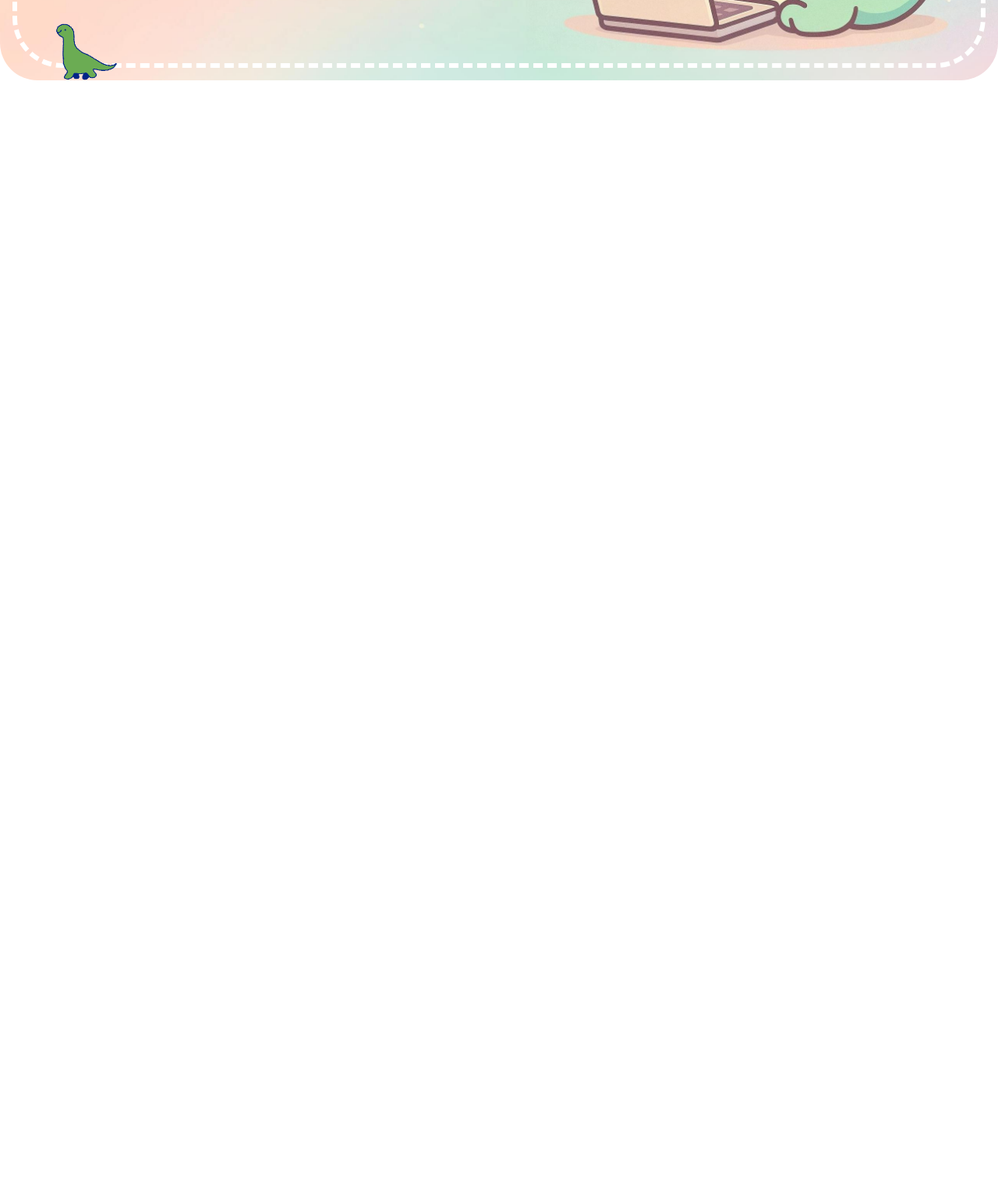
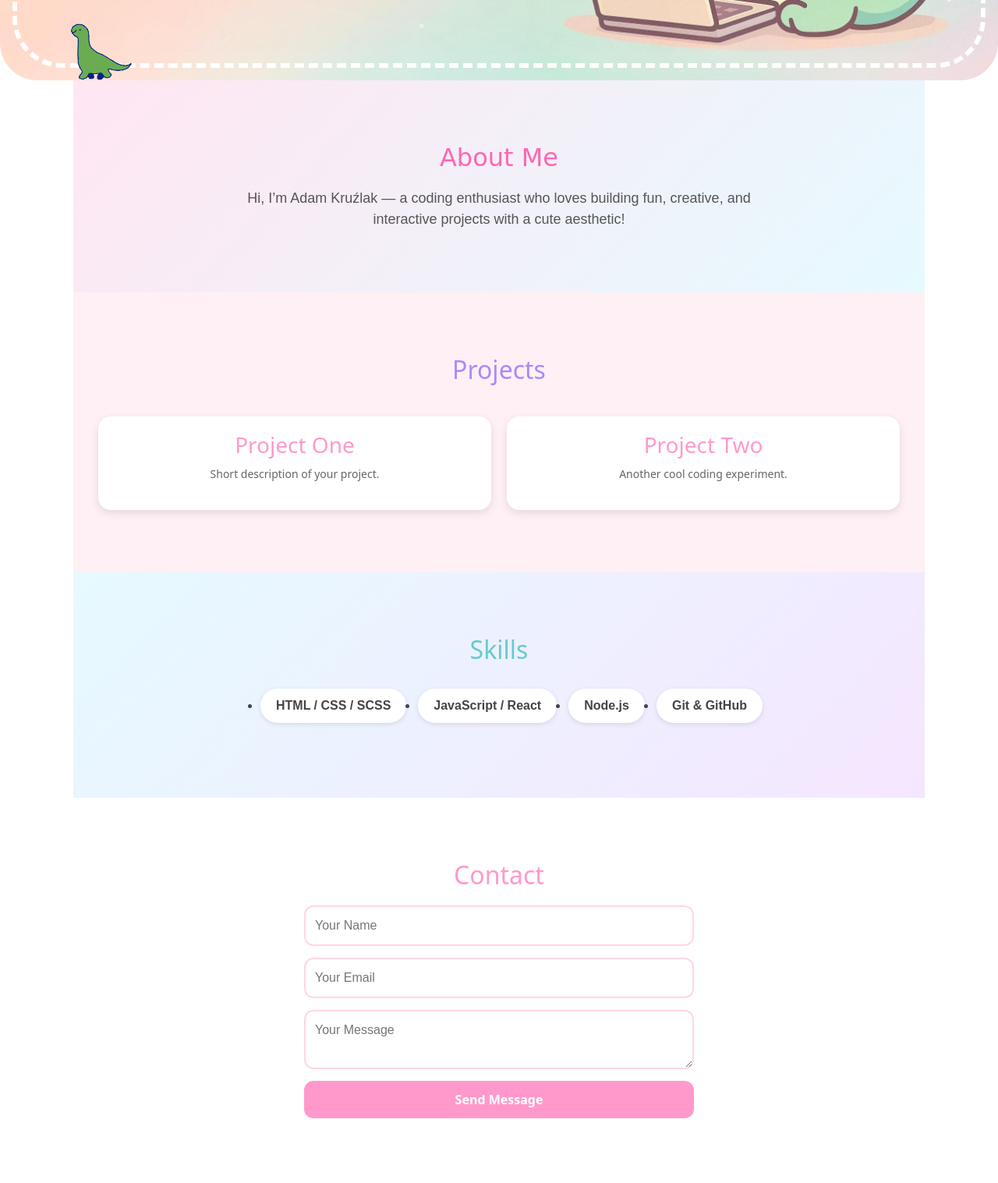
Before and after one commit to fgdfg6778/portfolio, a plain HTML site: page index.html in a window 1280 px wide. Shown: the part 697-2214 px from the top of the page at 78% size. Drawn offline with nearby package versions, Linux system fonts and the light colour scheme; a web font is replaced by a local one.

Commit message:
Update nav styles and home section
Added a bottom border and shadow to the
navigation bar for better visual separation.

```diff
--- a/index.html
+++ b/index.html
@@ -7,7 +7,8 @@
     <link href="https://cdn.jsdelivr.net/npm/bootstrap@5.3.2/dist/css/bootstrap.min.css" rel="stylesheet">
     <link rel="stylesheet" href="styles/main.css">
 </head>
-<body style="height: 5000px;">
+<body>
+    <div class="container-xl px-4">
         <nav class="nav-bar fixed-top">
             <div id="dino-walker">
                 <img id="dino-img" src="imgs/dino/Dino.gif" alt="Walking Dino" style="width:100px;height:auto;">
@@ -15,11 +16,11 @@
             <div class="container d-flex flex-column">
                 <div class="d-flex w-100 justify-content-center align-items-center">
                     <div class="nav-bar__buttons">
-                    <button class="btn btn-outline-primary nav-bar__button">Home</button>
-                    <button class="btn btn-outline-primary nav-bar__button">About</button>
-                    <button class="btn btn-outline-primary nav-bar__button">Projects</button>
-                    <button class="btn btn-outline-primary nav-bar__button">Skills</button>
-                    <button class="btn btn-outline-primary nav-bar__button">Contact</button>
+                        <a href="#home" class="btn btn-outline-primary nav-bar__button">Home</a>
+                        <a href="#about" class="btn btn-outline-primary nav-bar__button">About</a>
+                        <a href="#projects" class="btn btn-outline-primary nav-bar__button">Projects</a>
+                        <a href="#skills" class="btn btn-outline-primary nav-bar__button">Skills</a>
+                        <a href="#contact" class="btn btn-outline-primary nav-bar__button">Contact</a>
                     </div>
                 </div>
                 <div class="progress-bar-block w-100 mt-2">
@@ -30,18 +31,87 @@
             </div>
         </nav>
         </div>
-        <!-- Home Section -->
-        <section class="home">
+    <section id="home" class="home">
             <div class="home__overlay">
                 <h1 class="home__title">PORTFOLIO</h1>
                 <h2 class="home__name">Adam Kruźlak</h2>
             </div>
         </section>
 
+    <div class="container-xl px-4">
+        <section id="about" class="about">
+        <div class="container">
+            <h2>About Me</h2>
+            <p>Hi, I’m Adam Kruźlak — a coding enthusiast who loves building fun, creative, and interactive projects with a cute aesthetic!</p>
+        </div>
+        </section>
+
+    <section id="projects" class="projects">
+        <div class="container">
+            <h2>Projects</h2>
+            <div class="project-grid">
+            <div class="project-card">
+                <h3>Project One</h3>
+                <p>Short description of your project.</p>
+            </div>
+            <div class="project-card">
+                <h3>Project Two</h3>
+                <p>Another cool coding experiment.</p>
+            </div>
+            </div>
+        </div>
+        </section>
+
+    <section id="skills" class="skills">
+        <div class="container">
+            <h2>Skills</h2>
+            <ul class="skills-list">
+            <li>HTML / CSS / SCSS</li>
+            <li>JavaScript / React</li>
+            <li>Node.js</li>
+            <li>Git & GitHub</li>
+            </ul>
+        </div>
+        </section>
+
+    <section id="contact" class="contact">
+        <div class="container">
+            <h2>Contact</h2>
+            <form>
+            <input type="text" placeholder="Your Name" required>
+            <input type="email" placeholder="Your Email" required>
+            <textarea placeholder="Your Message" required></textarea>
+            <button type="submit">Send Message</button>
+            </form>
+        </div>
+        </section>
+    </div>
+
+
+
+
         <script src="scripts/progress-bar.js"></script>
         <script src="scripts/project-filter.js"></script>
         <script src="scripts/dino.js"></script>
         <script src="scripts/sprinkle.js"></script>
         <script src="https://cdn.jsdelivr.net/npm/bootstrap@5.3.2/dist/js/bootstrap.bundle.min.js"></script>
+        <script>
+            // Smooth scroll for nav links
+            document.querySelectorAll('.nav-bar__button').forEach(link => {
+                link.addEventListener('click', function(e) {
+                    const href = this.getAttribute('href');
+                    if (href && href.startsWith('#')) {
+                        e.preventDefault();
+                        const target = document.querySelector(href);
+                        if (target) {
+                            window.scrollTo({
+                                top: target.offsetTop - 80,
+                                behavior: 'smooth'
+                            });
+                        }
+                    }
+                });
+            });
+        </script>
 </body>
 </html>
--- /dev/null
+++ b/styles/_about.scss
@@ -0,0 +1,19 @@
+.about {
+  background: linear-gradient(135deg, #ffe6f2, #e6faff);
+  padding: 80px 20px;
+  text-align: center;
+
+  h2 {
+    font-family: 'Fredoka One', cursive;
+    color: #ff66b3;
+    margin-bottom: 20px;
+  }
+
+  p {
+    max-width: 700px;
+    margin: 0 auto;
+    font-family: 'Quicksand', sans-serif;
+    font-size: 18px;
+    color: #555;
+  }
+}
--- /dev/null
+++ b/styles/_contact.scss
@@ -0,0 +1,42 @@
+.contact {
+  background: #fff;
+  padding: 80px 20px;
+  text-align: center;
+
+  h2 {
+    color: #ff99cc;
+    margin-bottom: 20px;
+  }
+
+  form {
+    max-width: 500px;
+    margin: 0 auto;
+    display: flex;
+    flex-direction: column;
+    gap: 15px;
+
+    input, textarea {
+      padding: 12px;
+      border-radius: 12px;
+      border: 2px solid #ffd6e8;
+      font-size: 16px;
+      font-family: 'Quicksand', sans-serif;
+    }
+
+    button {
+      background: #ff99cc;
+      color: #fff;
+      border: none;
+      border-radius: 12px;
+      padding: 12px;
+      font-size: 16px;
+      font-weight: bold;
+      cursor: pointer;
+      transition: 0.2s;
+
+      &:hover {
+        background: #ff66b3;
+      }
+    }
+  }
+}
--- a/styles/_home.scss
+++ b/styles/_home.scss
@@ -16,6 +16,7 @@
   border-bottom-left-radius: 3rem;
   border-bottom-right-radius: 3rem;
   position: relative;
+  width: 100%;
   height: 100vh;
   background: url("../imgs/dinoBackground.jpg") no-repeat center center/cover;
   display: flex;
--- a/styles/_nav.scss
+++ b/styles/_nav.scss
@@ -7,6 +7,7 @@
   padding: 1rem;
   @include flex-center;
   justify-content: center;
+  box-shadow: 0 8px 24px -8px #ffb4a1;
   &__buttons {
     display: flex;
     gap: 2rem;
--- /dev/null
+++ b/styles/_projects.scss
@@ -0,0 +1,38 @@
+.projects {
+  background: #fff0f5;
+  padding: 80px 20px;
+  text-align: center;
+
+  h2 {
+    color: #a78bfa;
+    margin-bottom: 40px;
+  }
+
+  .project-grid {
+    display: grid;
+    gap: 20px;
+    grid-template-columns: repeat(auto-fit, minmax(250px, 1fr));
+  }
+
+  .project-card {
+    background: #fff;
+    border-radius: 16px;
+    padding: 20px;
+    box-shadow: 0 4px 12px rgba(0,0,0,0.1);
+    transition: transform 0.2s;
+
+    &:hover {
+      transform: translateY(-4px);
+    }
+
+    h3 {
+      color: #ff99cc;
+      margin-bottom: 10px;
+    }
+
+    p {
+      font-size: 14px;
+      color: #666;
+    }
+  }
+}
--- /dev/null
+++ b/styles/_skills.scss
@@ -0,0 +1,27 @@
+.skills {
+  background: linear-gradient(135deg, #e6faff, #f5e6ff);
+  padding: 80px 20px;
+  text-align: center;
+
+  h2 {
+    color: #66cccc;
+    margin-bottom: 30px;
+  }
+
+  .skills-list {
+    display: flex;
+    flex-wrap: wrap;
+    gap: 15px;
+    justify-content: center;
+
+    li {
+      background: #fff;
+      border-radius: 30px;
+      padding: 10px 20px;
+      box-shadow: 0 2px 6px rgba(0,0,0,0.1);
+      font-family: 'Quicksand', sans-serif;
+      font-weight: 600;
+      color: #444;
+    }
+  }
+}
--- a/styles/main.scss
+++ b/styles/main.scss
@@ -3,6 +3,10 @@
 @import 'fonts';
 @import 'nav';
 @import 'home';
+@import 'about';
+@import 'projects';
+@import 'skills';
+@import 'contact';
 // Dino walker styles
 #dino-walker {
   position: fixed;
```
Also changed, not shown: styles/main.css, 1 other file. Lines whose indentation alone changed are shown as unchanged.
